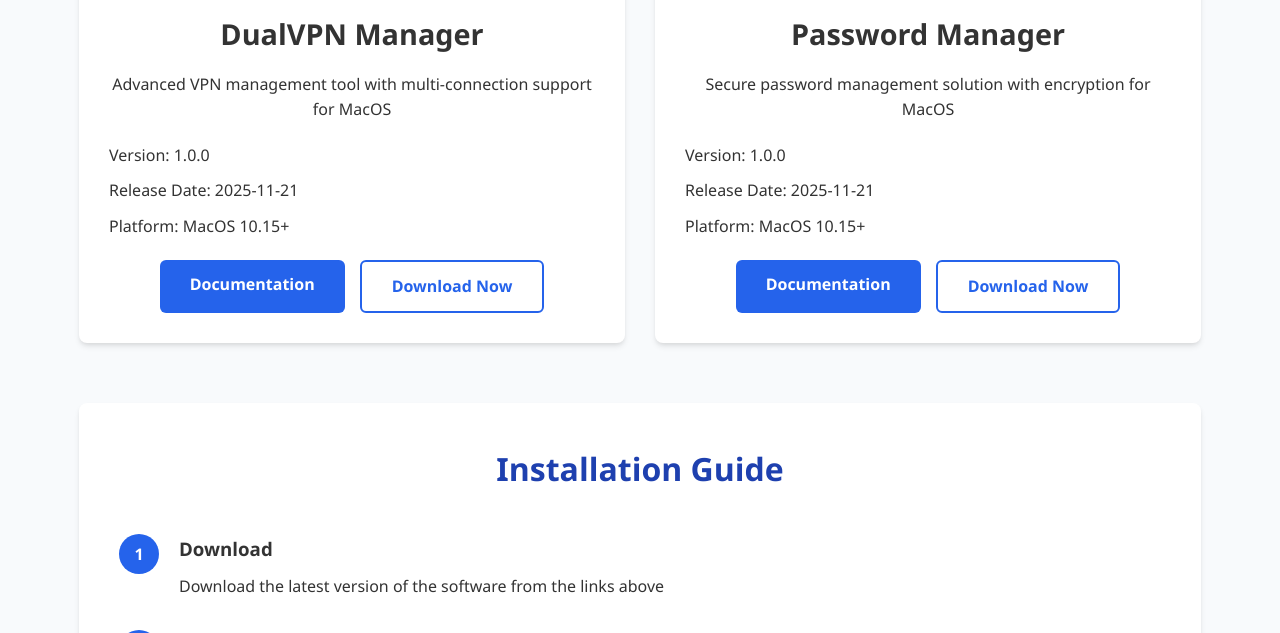
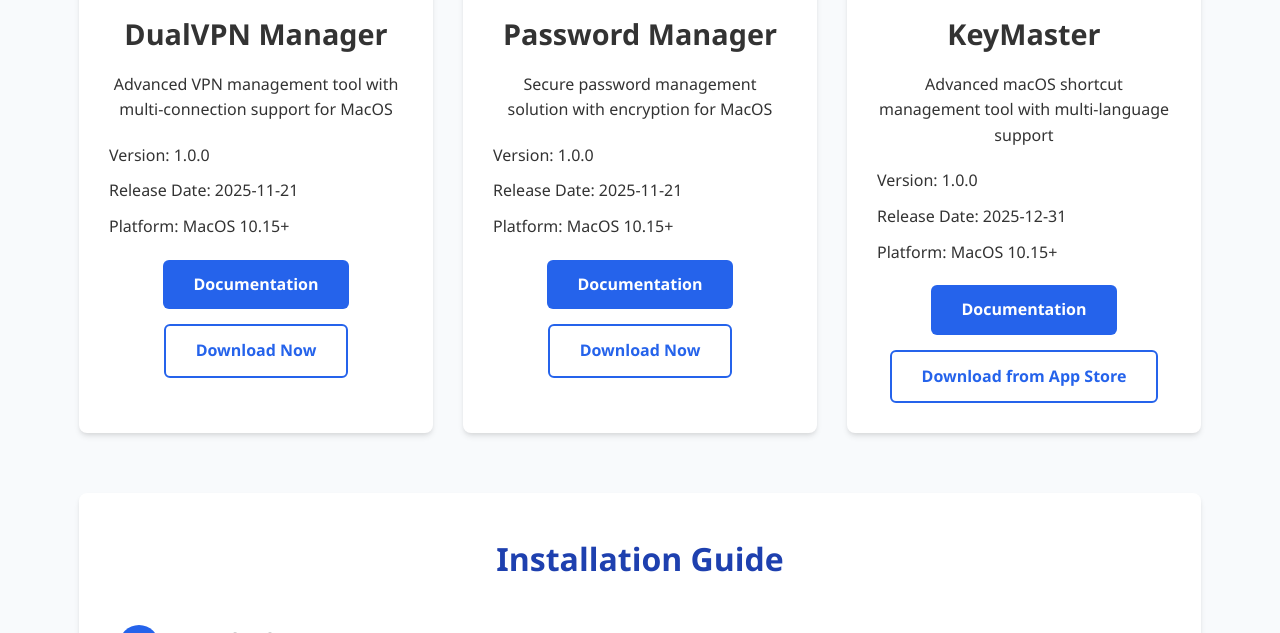
Before and after one commit to SimonLiu2016/SimonLiu2016.github.io, a plain HTML site: page download.html in a window 1280 px wide. Shown: the part 557-1190 px from the top of the page. Drawn offline with Linux system fonts and the light colour scheme.

Commit message:
增加 km 页面

```diff
--- a/download.html
+++ b/download.html
@@ -90,6 +90,30 @@
                         <a href="#" class="btn secondary" data-i18n="download-now">Download Now</a>
                     </div>
                 </div>
+
+                <!-- KeyMaster -->
+                <div class="download-card">
+                    <div class="download-icon">
+                        <span class="icon">⌨️</span>
+                    </div>
+                    <h3>KeyMaster</h3>
+                    <p data-i18n="keymaster-desc">Advanced macOS shortcut management tool with multi-language support</p>
+                    <div class="download-info">
+                        <div class="version">
+                            <span data-i18n="version">Version:</span> 1.0.0
+                        </div>
+                        <div class="release-date">
+                            <span data-i18n="release-date">Release Date:</span> 2025-12-31
+                        </div>
+                        <div class="platform">
+                            <span data-i18n="platform">Platform:</span> MacOS 10.15+
+                        </div>
+                    </div>
+                    <div class="download-links">
+                        <a href="./app/keymaster/user_manual_en.html" class="btn primary" data-i18n="documentation">Documentation</a>
+                        <a href="https://apps.apple.com/app/keymaster/id6756976904" class="btn secondary" data-i18n="app-store-download">Download from App Store</a>
+                    </div>
+                </div>
             </div>
 
             <!-- Installation Guide -->
--- a/js/i18n.js
+++ b/js/i18n.js
@@ -56,6 +56,7 @@ const translations = {
     "fitness-desc": "A comprehensive fitness application with workout plans and progress tracking.",
     "dualvpn-project-desc": "Advanced VPN management tool with multi-connection support for MacOS",
     "password-project-desc": "Secure password management solution with encryption for MacOS",
+    "keymaster-project-desc": "Advanced macOS shortcut management tool with multi-language support",
     "dataviz-desc": "An open-source library for creating interactive charts and graphs in web applications.",
     "pm-desc": "A collaborative platform for teams to plan, track, and manage projects efficiently.",
     "view-details": "View Details",
@@ -68,6 +69,10 @@ const translations = {
     "documentation": "Documentation",
     "download-now": "Download Now",
     "dualvpn-documentation": "DualVPN Documentation",
+    "keymaster-documentation": "KeyMaster Documentation",
+    "keymaster-desc": "Advanced macOS shortcut management tool with multi-language support",
+    "app-store": "App Store",
+    "app-store-download": "Download from App Store",
 
     // Pricing Page
     "pricing-title": "Pricing - V8Engine",
@@ -206,6 +211,7 @@ const translations = {
     "fitness-desc": "全面的健身应用程序，提供锻炼计划和进度跟踪。",
     "dualvpn-project-desc": "支持MacOS的多连接高级VPN管理工具",
     "password-project-desc": "支持MacOS的带加密功能的安全密码管理解决方案",
+    "keymaster-project-desc": "支持多语言的高级macOS快捷键管理工具",
     "dataviz-desc": "用于在Web应用程序中创建交互式图表和图形的开源库。",
     "pm-desc": "团队协作平台，用于高效地规划、跟踪和管理项目。",
     "view-details": "查看详情",
@@ -218,6 +224,10 @@ const translations = {
     "documentation": "文档",
     "download-now": "立即下载",
     "dualvpn-documentation": "DualVPN文档",
+    "keymaster-documentation": "KeyMaster文档",
+    "keymaster-desc": "支持多语言的高级macOS快捷键管理工具",
+    "app-store": "App Store",
+    "app-store-download": "从App Store下载",
 
     // Pricing Page
     "pricing-title": "定价 - V8Engine",
```
Also changed, not shown: download_zh.html (+24 -0 lines), projects.html (+17 -0 lines), projects_zh.html (+17 -0 lines).
